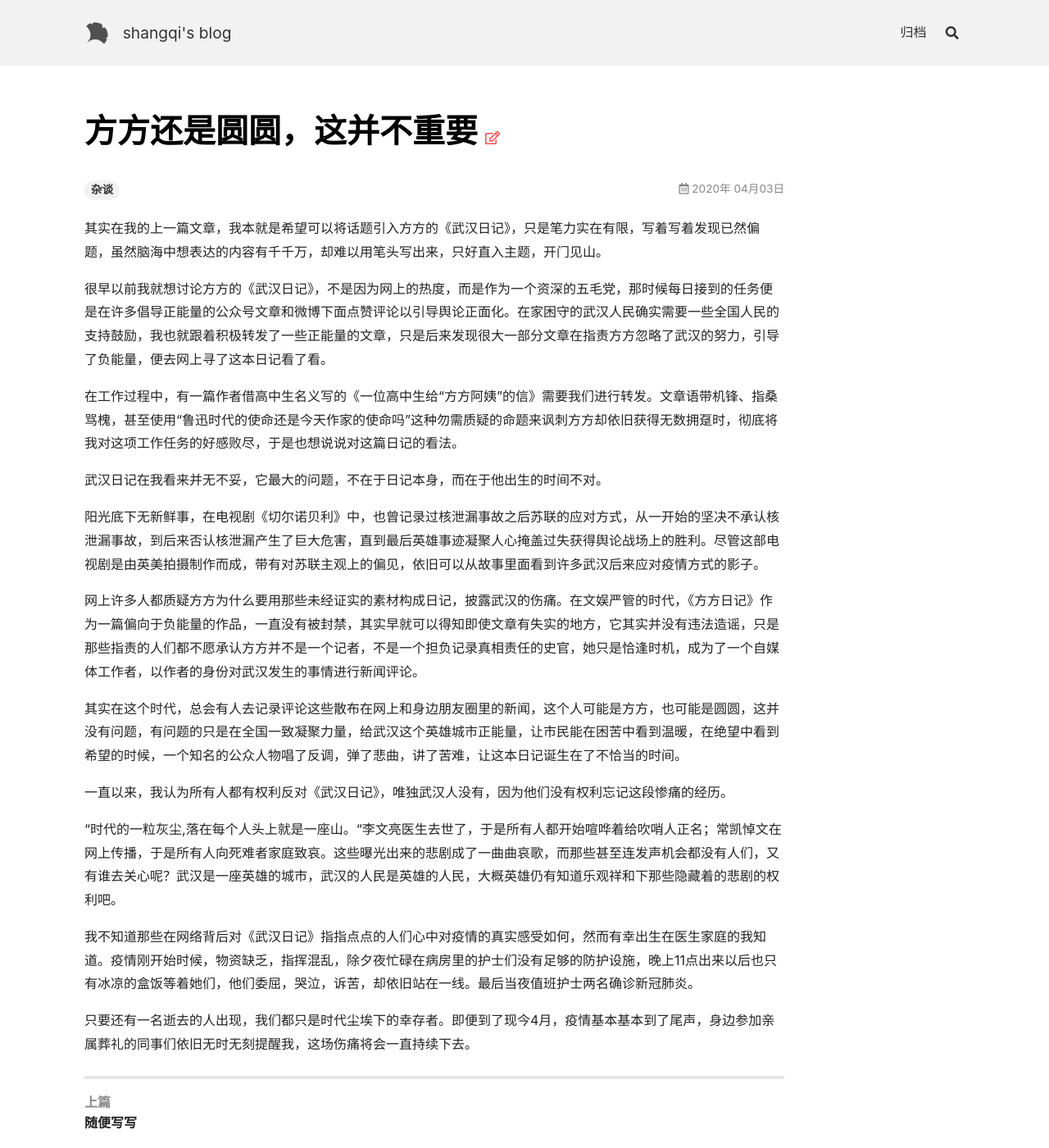
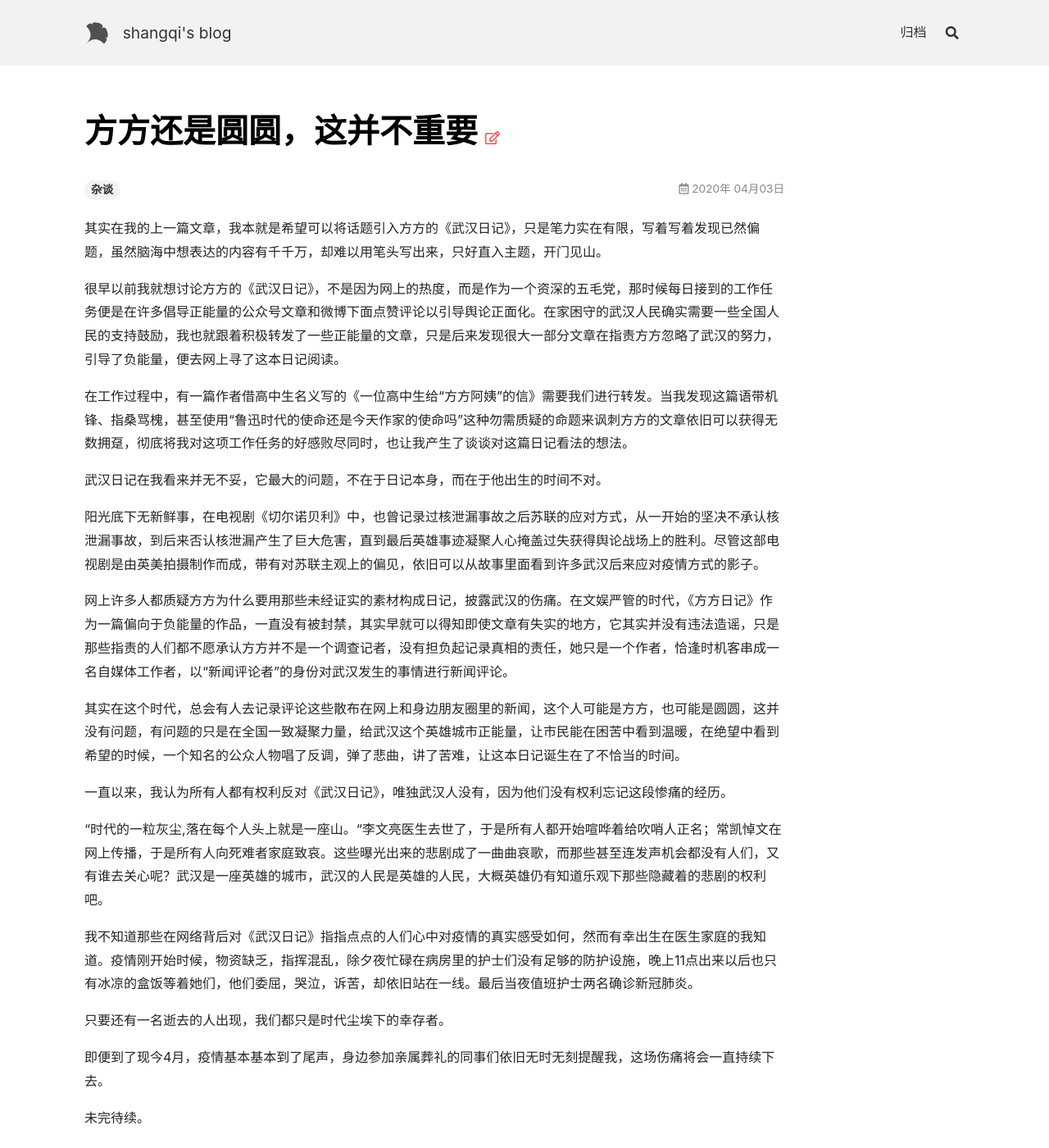
Before and after one commit to geocguy/geocguy.github.io, a Jekyll site: the page built from _posts/2020-4-3-方方还是圆圆.md, in a window 1280 px wide and 1400 px high. Shown: the whole window at 82% size. Built offline with Jekyll 4.4.1, drawn with Linux system fonts in a browser that asks for light colours; nearby versions of some CDN libraries.

Commit message:
Update 2020-4-3-方方还是圆圆.md

```diff
--- a/_posts/2020-4-3-方方还是圆圆.md
+++ b/_posts/2020-4-3-方方还是圆圆.md
@@ -7,22 +7,26 @@ tags: 杂谈
 
 其实在我的上一篇文章，我本就是希望可以将话题引入方方的《武汉日记》，只是笔力实在有限，写着写着发现已然偏题，虽然脑海中想表达的内容有千千万，却难以用笔头写出来，只好直入主题，开门见山。
 
-很早以前我就想讨论方方的《武汉日记》，不是因为网上的热度，而是作为一个资深的五毛党，那时候每日接到的任务便是在许多倡导正能量的公众号文章和微博下面点赞评论以引导舆论正面化。在家困守的武汉人民确实需要一些全国人民的支持鼓励，我也就跟着积极转发了一些正能量的文章，只是后来发现很大一部分文章在指责方方忽略了武汉的努力，引导了负能量，便去网上寻了这本日记看了看。
+很早以前我就想讨论方方的《武汉日记》，不是因为网上的热度，而是作为一个资深的五毛党，那时候每日接到的工作任务便是在许多倡导正能量的公众号文章和微博下面点赞评论以引导舆论正面化。在家困守的武汉人民确实需要一些全国人民的支持鼓励，我也就跟着积极转发了一些正能量的文章，只是后来发现很大一部分文章在指责方方忽略了武汉的努力，引导了负能量，便去网上寻了这本日记阅读。
 
-在工作过程中，有一篇作者借高中生名义写的《一位高中生给“方方阿姨”的信》需要我们进行转发。文章语带机锋、指桑骂槐，甚至使用“鲁迅时代的使命还是今天作家的使命吗”这种勿需质疑的命题来讽刺方方却依旧获得无数拥趸时，彻底将我对这项工作任务的好感败尽，于是也想说说对这篇日记的看法。
+在工作过程中，有一篇作者借高中生名义写的《一位高中生给“方方阿姨”的信》需要我们进行转发。当我发现这篇语带机锋、指桑骂槐，甚至使用“鲁迅时代的使命还是今天作家的使命吗”这种勿需质疑的命题来讽刺方方的文章依旧可以获得无数拥趸，彻底将我对这项工作任务的好感败尽同时，也让我产生了谈谈对这篇日记看法的想法。
 
 武汉日记在我看来并无不妥，它最大的问题，不在于日记本身，而在于他出生的时间不对。
 
 阳光底下无新鲜事，在电视剧《切尔诺贝利》中，也曾记录过核泄漏事故之后苏联的应对方式，从一开始的坚决不承认核泄漏事故，到后来否认核泄漏产生了巨大危害，直到最后英雄事迹凝聚人心掩盖过失获得舆论战场上的胜利。尽管这部电视剧是由英美拍摄制作而成，带有对苏联主观上的偏见，依旧可以从故事里面看到许多武汉后来应对疫情方式的影子。
 
-网上许多人都质疑方方为什么要用那些未经证实的素材构成日记，披露武汉的伤痛。在文娱严管的时代，《方方日记》作为一篇偏向于负能量的作品，一直没有被封禁，其实早就可以得知即使文章有失实的地方，它其实并没有违法造谣，只是那些指责的人们都不愿承认方方并不是一个记者，不是一个担负记录真相责任的史官，她只是恰逢时机，成为了一个自媒体工作者，以作者的身份对武汉发生的事情进行新闻评论。
+网上许多人都质疑方方为什么要用那些未经证实的素材构成日记，披露武汉的伤痛。在文娱严管的时代，《方方日记》作为一篇偏向于负能量的作品，一直没有被封禁，其实早就可以得知即使文章有失实的地方，它其实并没有违法造谣，只是那些指责的人们都不愿承认方方并不是一个调查记者，没有担负起记录真相的责任，她只是一个作者，恰逢时机客串成一名自媒体工作者，以“新闻评论者”的身份对武汉发生的事情进行新闻评论。
 
 其实在这个时代，总会有人去记录评论这些散布在网上和身边朋友圈里的新闻，这个人可能是方方，也可能是圆圆，这并没有问题，有问题的只是在全国一致凝聚力量，给武汉这个英雄城市正能量，让市民能在困苦中看到温暖，在绝望中看到希望的时候，一个知名的公众人物唱了反调，弹了悲曲，讲了苦难，让这本日记诞生在了不恰当的时间。
 
 一直以来，我认为所有人都有权利反对《武汉日记》，唯独武汉人没有，因为他们没有权利忘记这段惨痛的经历。
 
-“时代的一粒灰尘,落在每个人头上就是一座山。“李文亮医生去世了，于是所有人都开始喧哗着给吹哨人正名；常凯悼文在网上传播，于是所有人向死难者家庭致哀。这些曝光出来的悲剧成了一曲曲哀歌，而那些甚至连发声机会都没有人们，又有谁去关心呢？武汉是一座英雄的城市，武汉的人民是英雄的人民，大概英雄仍有知道乐观祥和下那些隐藏着的悲剧的权利吧。
+“时代的一粒灰尘,落在每个人头上就是一座山。“李文亮医生去世了，于是所有人都开始喧哗着给吹哨人正名；常凯悼文在网上传播，于是所有人向死难者家庭致哀。这些曝光出来的悲剧成了一曲曲哀歌，而那些甚至连发声机会都没有人们，又有谁去关心呢？武汉是一座英雄的城市，武汉的人民是英雄的人民，大概英雄仍有知道乐观下那些隐藏着的悲剧的权利吧。
 
 我不知道那些在网络背后对《武汉日记》指指点点的人们心中对疫情的真实感受如何，然而有幸出生在医生家庭的我知道。疫情刚开始时候，物资缺乏，指挥混乱，除夕夜忙碌在病房里的护士们没有足够的防护设施，晚上11点出来以后也只有冰凉的盒饭等着她们，他们委屈，哭泣，诉苦，却依旧站在一线。最后当夜值班护士两名确诊新冠肺炎。
 
-只要还有一名逝去的人出现，我们都只是时代尘埃下的幸存者。即便到了现今4月，疫情基本基本到了尾声，身边参加亲属葬礼的同事们依旧无时无刻提醒我，这场伤痛将会一直持续下去。
+只要还有一名逝去的人出现，我们都只是时代尘埃下的幸存者。
+
+即便到了现今4月，疫情基本基本到了尾声，身边参加亲属葬礼的同事们依旧无时无刻提醒我，这场伤痛将会一直持续下去。
+
+未完待续。
```
